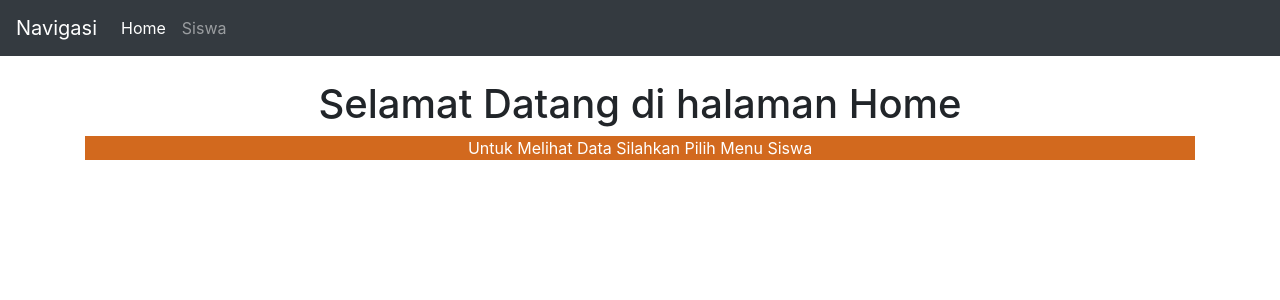
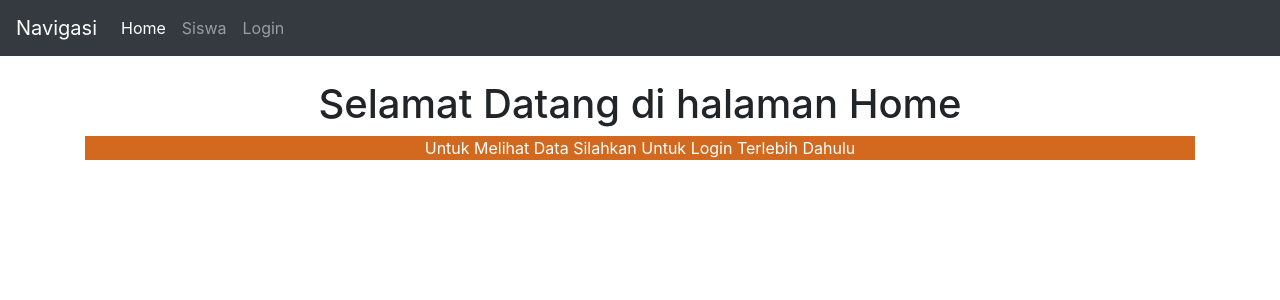
Before and after one commit to wahyupambudi/ReactJs-CRUD, a React (Create React App) app: page / in a window 1280 px wide. Shown: the top 300 px of the page. Built offline with nearby package versions, Linux system fonts and the light colour scheme.

Commit message:
Crud-Reactjs

```diff
--- a/src/components/ContainerRoute.js
+++ b/src/components/ContainerRoute.js
@@ -4,6 +4,7 @@ import SiswaIndex from "../page/siswa/Index";
 import SiswaCreate from "../page/siswa/Create";
 import SiswaEdit from "../page/siswa/Edit";
 import Login from "../page/Login";
+import Logout from "../page/Logout"
 import { Route } from "react-router-dom";
 
 const ContainerRoute = () => {
@@ -11,6 +12,7 @@ const ContainerRoute = () => {
     <div className="container">
       <Route path="/" exact component={Home} />
       <Route path="/Login" exact component={Login} />
+      <Route path="/Logout" exact component={Logout} />
       <Route path="/siswa" exact component={SiswaIndex} />
       <Route path="/siswa/create" exact component={SiswaCreate} />
       <Route path="/siswa/edit/:id" exact component={SiswaEdit} />
--- a/src/components/Navbar.js
+++ b/src/components/Navbar.js
@@ -1,7 +1,10 @@
-import React from "react";
+import React, { Component } from "react";
 import { Link } from "react-router-dom";
 
-const Navbar = () => {
+class Navbar extends Component {
+  render() {
+    const token = localStorage.getItem("token");
+    console.log(token);
     return (
       <nav className="navbar navbar-expand-lg navbar-dark bg-dark">
         <Link className="navbar-brand" to="#">
@@ -31,10 +34,26 @@ const Navbar = () => {
                 Siswa
               </Link>
             </li>
+            {!token && (
+              <li className="nav-item">
+                <Link className="nav-link" to="/login">
+                  Login
+                </Link>
+              </li>
+            )}
+
+            {token && (
+              <li className="nav-item">
+                <Link className="nav-link" to="/logout">
+                  Logout
+                </Link>
+              </li>
+            )}
           </ul>
         </div>
       </nav>
     );
-};
+  }
+}
 
 export default Navbar;
--- a/src/page/Home.js
+++ b/src/page/Home.js
@@ -5,7 +5,7 @@ const Home = () => (
   <div>
       <br></br>
     <h1 id="edit1">Selamat Datang di halaman Home</h1>
-    <p id="edit2">Untuk Melihat Data Silahkan Pilih Menu Siswa</p>
+    <p id="edit2">Untuk Melihat Data Silahkan Untuk Login Terlebih Dahulu</p>
   </div>
 );
 
--- a/src/page/Login.js
+++ b/src/page/Login.js
@@ -1,5 +1,5 @@
 import React, { Component } from "react";
-import axios from "axios";
+import axios from "../axios";
 
 class Login extends Component {
   constructor() {
@@ -16,21 +16,23 @@ class Login extends Component {
   };
 
   handleSubmit = e => {
-    e.preventDefault();
+
 
     const { username, password } = this.state;
     axios
-      .post("https://expres789.herokuapp.com/users/login", { username, password })
+      .post("/users/login", { username, password })
       .then(res => {
         console.log(res.data.data.token);
         const token = res.data.data.token;
         localStorage.setItem("token", token);
-        this.props.history.push("/")
+        // this.props.history.push("/siswa")
+        return (window.location = "/siswa");
       })
       .catch(err => {
         console.log(err);
         this.setState({ message: "Pastikan Username & Password Benar" });
       });
+        e.preventDefault();
   };
 
   render() {
--- /dev/null
+++ b/src/page/Logout.js
@@ -0,0 +1,9 @@
+// import React from "react";
+// import { Redirect } from "react-router-dom";
+
+const Logout = props => {
+  localStorage.removeItem("token");
+  return (window.location = "/");
+};
+
+export default Logout;
```
Lines whose indentation alone changed are shown as unchanged.
